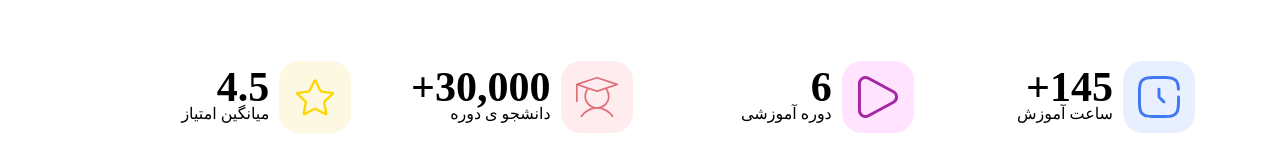
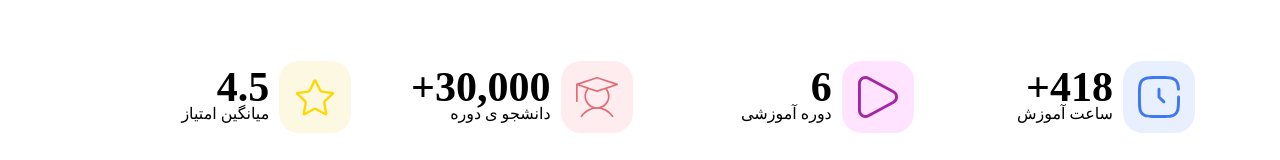
Before and after one commit to hamedmoody/hamedmoodyport.github.io, a Vue app: page / in a window 1280 px wide. Shown: the part 512-672 px from the top of the page. Built offline with nearby package versions, Linux system fonts and the light colour scheme; no server answers; a web font is replaced by a local one.

Commit message:
[FIX] Fix stat

```diff
--- a/src/views/partials/home/HomeStatistic.vue
+++ b/src/views/partials/home/HomeStatistic.vue
@@ -11,7 +11,7 @@
         </svg>
       </div>
       <div class="stat-data">
-        <strong>+145</strong>
+        <strong>+418</strong>
         <p>
           ساعت آموزش
         </p>
```
